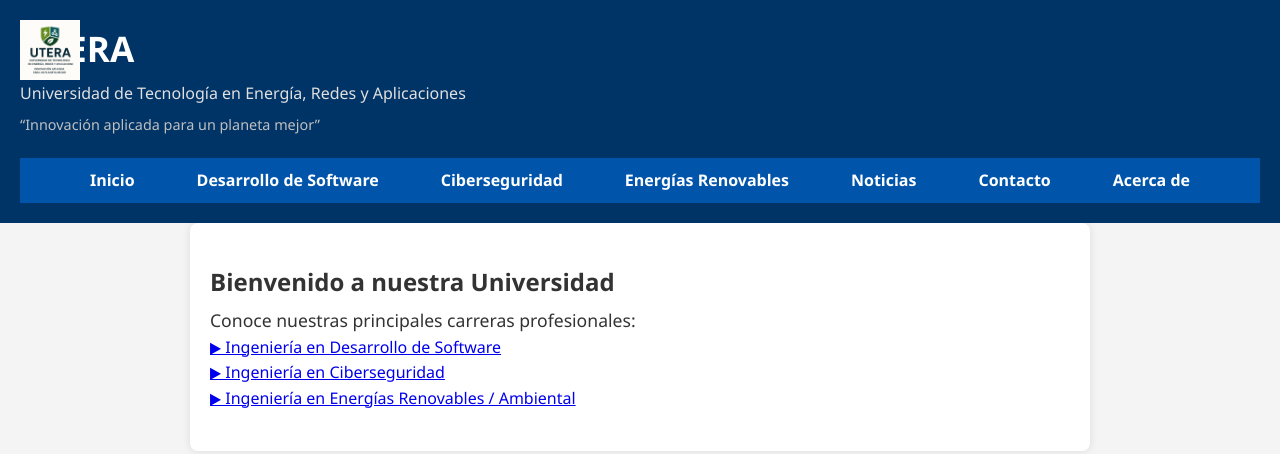
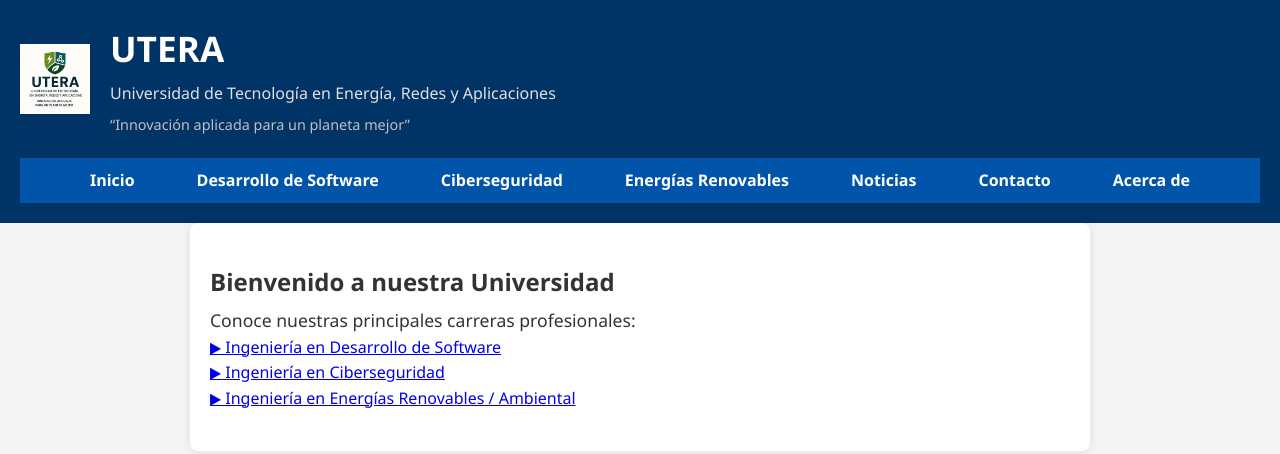
Before and after one commit to Tadeo2881/universidad-web, a plain HTML site: page index.html in a window 1280 px wide. Drawn offline with Linux system fonts and the light colour scheme.

Commit message:
Update estilos.css

```diff
--- a/estilos.css
+++ b/estilos.css
@@ -1,3 +1,25 @@
+/* Reset básico */
+* {
+  margin: 0;
+  padding: 0;
+  box-sizing: border-box;
+}
+
+body {
+  font-family: 'Segoe UI', Tahoma, Geneva, Verdana, sans-serif;
+  background-color: #f4f4f4;
+  color: #333;
+  line-height: 1.6;
+}
+
+/* Encabezado */
+header {
+  background-color: #003366;
+  color: #fff;
+  padding: 20px;
+}
+
+/* Contenedor del logo y nombre */
 .logo-container {
   display: flex;
   align-items: center;
@@ -27,38 +49,8 @@
   font-size: 0.9em;
   color: #c0c0c0;
 }
-/* Reset básico */
-* {
-  margin: 0;
-  padding: 0;
-  box-sizing: border-box;
-}
 
-body {
-  font-family: 'Segoe UI', Tahoma, Geneva, Verdana, sans-serif;
-  background-color: #f4f4f4;
-  color: #333;
-  line-height: 1.6;
-}
-
-/* Encabezado */
-header {
-  background-color: #003366;
-  color: #fff;
-  padding: 20px;
-  text-align: center;
-  position: relative;
-}
-
-.logo {
-  position: absolute;
-  left: 20px;
-  top: 20px;
-  width: 60px;
-  height: auto;
-}
-
-/* Títulos */
+/* Títulos generales */
 h1 {
   font-size: 2.5em;
 }
@@ -108,6 +100,7 @@ main {
   border-radius: 8px;
   box-shadow: 0 0 8px rgba(0, 0, 0, 0.1);
 }
+
 /* ANIMACIONES SUAVES */
 @keyframes fadeInUp {
   from {
```
